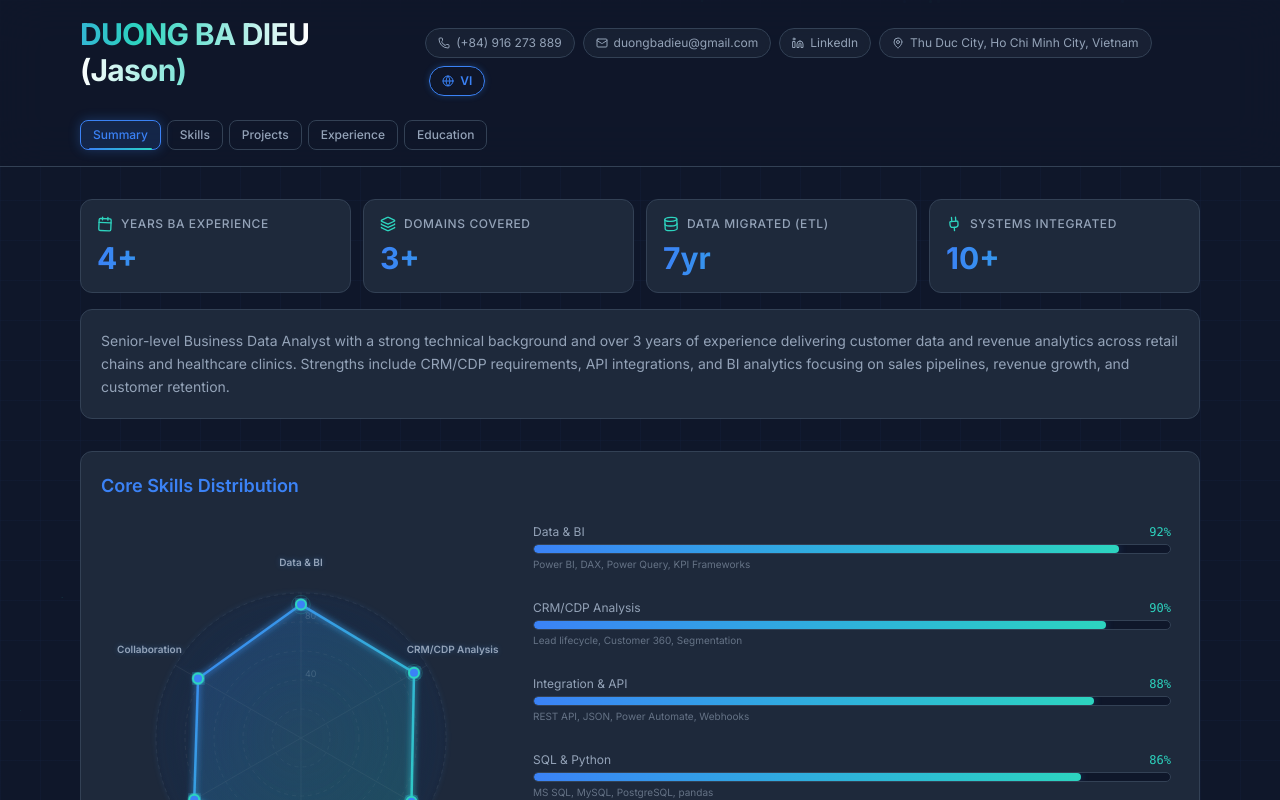
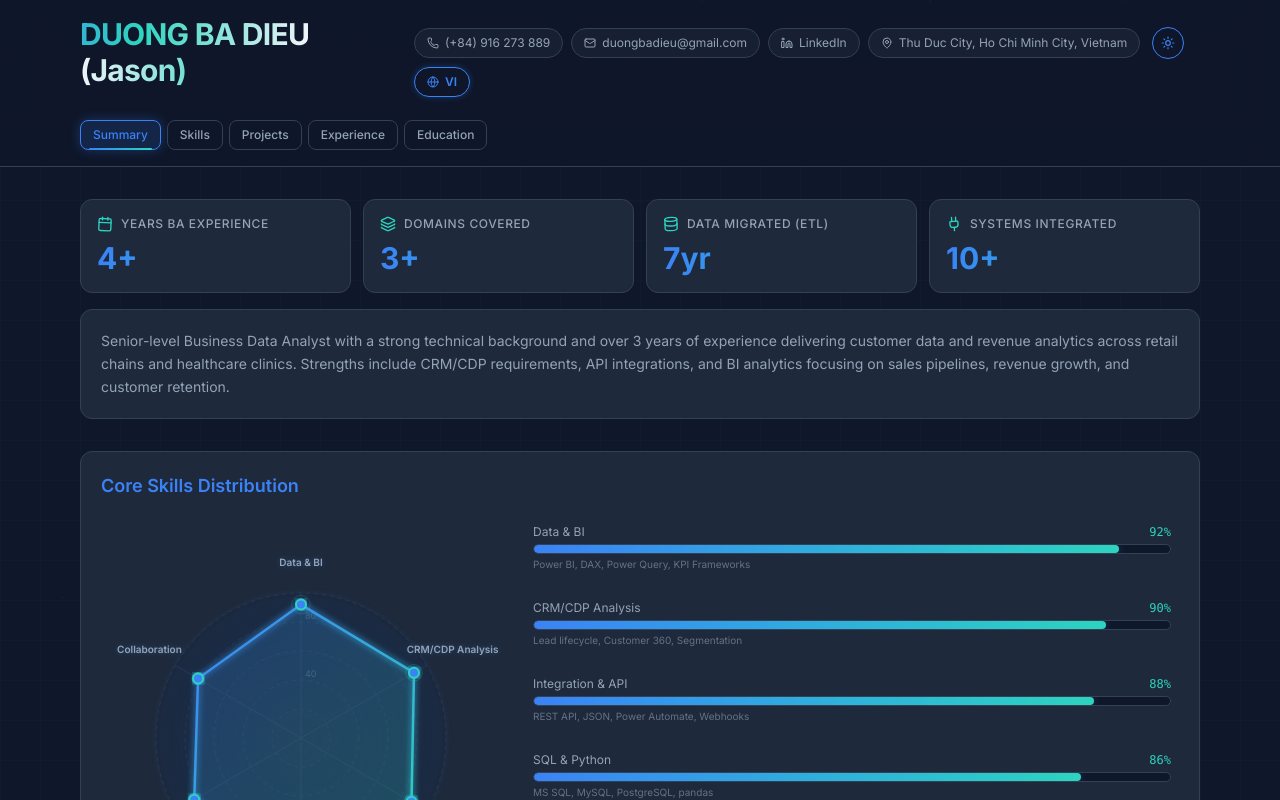
Before and after one commit to AnhDieu19/Resume, a React (Vite) app: page / in a window 1280 px wide. Shown: the top 800 px of the page. Built offline with nearby package versions, Linux system fonts and the light colour scheme.

Commit message:
feat: add light/dark mode toggle with Sun/Moon icons

```diff
--- a/src/components/Header.jsx
+++ b/src/components/Header.jsx
@@ -1,7 +1,8 @@
 import { useState, useEffect, useRef } from "react";
-import { motion } from "framer-motion";
-import { Phone, Mail, Linkedin, MapPin, Globe } from "lucide-react";
+import { motion, AnimatePresence } from "framer-motion";
+import { Phone, Mail, Linkedin, MapPin, Globe, Sun, Moon } from "lucide-react";
 import { useLanguage } from "../context/LanguageContext";
+import { useTheme } from "../context/ThemeContext";
 import cvData from "../data/cvData";
 
 const NAV_ITEMS = [
@@ -36,6 +37,7 @@ function useTyping(text, speed = 45) {
 
 export default function Header() {
   const { locale, toggleLanguage } = useLanguage();
+  const { theme, toggleTheme } = useTheme();
   const d = cvData[locale];
   const [activeNav, setActiveNav] = useState("summary");
   const { displayed: typedTitle, done: titleDone } = useTyping(d.title, 40);
@@ -110,12 +112,33 @@ export default function Header() {
               <MapPin size={12} /> {d.location}
             </span>
 
+            {/* Theme toggle */}
+            <motion.button
+              onClick={toggleTheme}
+              whileHover={{ scale: 1.05 }}
+              whileTap={{ scale: 0.95 }}
+              className="relative ml-1 inline-flex h-8 w-8 items-center justify-center rounded-full border border-[var(--color-accent)] text-[var(--color-accent)] transition-all duration-300 hover:bg-[var(--color-accent)] hover:text-[var(--color-dashboard-bg)] hover:shadow-[0_0_12px_var(--color-neon-glow)]"
+              aria-label="Toggle theme"
+            >
+              <AnimatePresence mode="wait" initial={false}>
+                {theme === "dark" ? (
+                  <motion.div key="sun" initial={{ rotate: -90, opacity: 0 }} animate={{ rotate: 0, opacity: 1 }} exit={{ rotate: 90, opacity: 0 }} transition={{ duration: 0.25 }}>
+                    <Sun size={14} />
+                  </motion.div>
+                ) : (
+                  <motion.div key="moon" initial={{ rotate: 90, opacity: 0 }} animate={{ rotate: 0, opacity: 1 }} exit={{ rotate: -90, opacity: 0 }} transition={{ duration: 0.25 }}>
+                    <Moon size={14} />
+                  </motion.div>
+                )}
+              </AnimatePresence>
+            </motion.button>
+
             {/* Language toggle */}
             <motion.button
               onClick={toggleLanguage}
               whileHover={{ scale: 1.05 }}
               whileTap={{ scale: 0.95 }}
-              className="neon-ring ml-1 inline-flex items-center gap-1.5 rounded-full border border-[var(--color-accent)] px-3 py-1.5 text-xs font-semibold text-[var(--color-accent)] transition-all duration-300 hover:bg-[var(--color-accent)] hover:text-[var(--color-dashboard-bg)]"
+              className="neon-ring inline-flex items-center gap-1.5 rounded-full border border-[var(--color-accent)] px-3 py-1.5 text-xs font-semibold text-[var(--color-accent)] transition-all duration-300 hover:bg-[var(--color-accent)] hover:text-[var(--color-dashboard-bg)]"
             >
               <Globe size={12} />
               {locale === "en" ? "VI" : "EN"}
--- /dev/null
+++ b/src/context/ThemeContext.jsx
@@ -0,0 +1,29 @@
+import { createContext, useContext, useState, useEffect } from "react";
+
+const ThemeContext = createContext();
+
+export function ThemeProvider({ children }) {
+  const [theme, setTheme] = useState(() => {
+    if (typeof window !== "undefined") {
+      return localStorage.getItem("theme") || "dark";
+    }
+    return "dark";
+  });
+
+  useEffect(() => {
+    document.documentElement.setAttribute("data-theme", theme);
+    localStorage.setItem("theme", theme);
+  }, [theme]);
+
+  const toggleTheme = () => setTheme((prev) => (prev === "dark" ? "light" : "dark"));
+
+  return (
+    <ThemeContext.Provider value={{ theme, toggleTheme }}>
+      {children}
+    </ThemeContext.Provider>
+  );
+}
+
+export function useTheme() {
+  return useContext(ThemeContext);
+}
--- a/src/index.css
+++ b/src/index.css
@@ -10,6 +10,19 @@
   --color-text-muted: #94a3b8;
   --color-neon-glow: rgba(59, 130, 246, 0.3);
   --color-teal-glow: rgba(45, 212, 191, 0.3);
+}
+
+/* ── Light mode overrides ── */
+[data-theme="light"] {
+  --color-dashboard-bg: #f1f5f9;
+  --color-card-bg: #ffffff;
+  --color-card-border: #cbd5e1;
+  --color-accent: #2563eb;
+  --color-accent-teal: #0d9488;
+  --color-text-primary: #0f172a;
+  --color-text-muted: #475569;
+  --color-neon-glow: rgba(37, 99, 235, 0.2);
+  --color-teal-glow: rgba(13, 148, 136, 0.2);
 }
 
 html {
@@ -131,6 +144,21 @@ body {
   background-size: 40px 40px;
 }
 
+[data-theme="light"] .grid-pattern {
+  background-image:
+    linear-gradient(rgba(37, 99, 235, 0.06) 1px, transparent 1px),
+    linear-gradient(90deg, rgba(37, 99, 235, 0.06) 1px, transparent 1px);
+}
+
+[data-theme="light"] .glass {
+  background: rgba(255, 255, 255, 0.7);
+  border-color: rgba(203, 213, 225, 0.6);
+}
+
+[data-theme="light"] .card-glow::after {
+  background: var(--color-card-bg);
+}
+
 /* ── Shimmer sweep animation for text ── */
 @keyframes shimmer {
   0%   { background-position: -200% center; }
@@ -142,7 +170,7 @@ body {
     90deg,
     var(--color-accent) 0%,
     var(--color-accent-teal) 25%,
-    #fff 50%,
+    var(--color-text-primary) 50%,
     var(--color-accent-teal) 75%,
     var(--color-accent) 100%
   );
--- a/src/main.jsx
+++ b/src/main.jsx
@@ -3,11 +3,14 @@ import { createRoot } from 'react-dom/client'
 import './index.css'
 import App from './App.jsx'
 import { LanguageProvider } from './context/LanguageContext'
+import { ThemeProvider } from './context/ThemeContext'
 
 createRoot(document.getElementById('root')).render(
   <StrictMode>
-    <LanguageProvider>
-      <App />
-    </LanguageProvider>
+    <ThemeProvider>
+      <LanguageProvider>
+        <App />
+      </LanguageProvider>
+    </ThemeProvider>
   </StrictMode>,
 )
```
